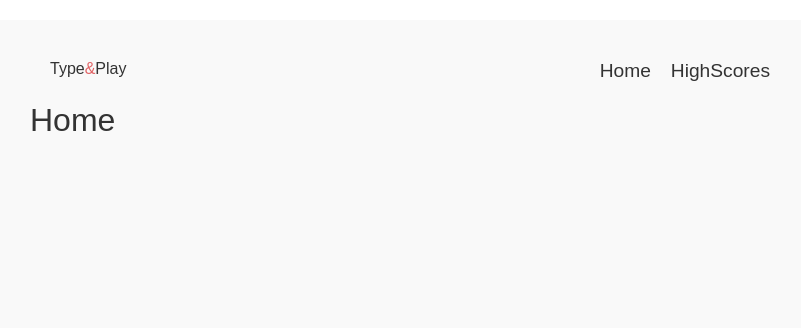
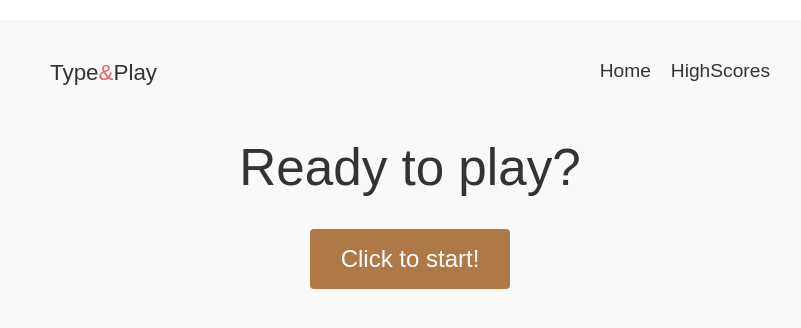
Before and after one commit to aicprog/react-type-game, a React (Create React App) app: page / in a window 1280 px wide. Shown: the top 328 px of the page, without its empty margins (230-1031 px from the left). Built offline with nearby package versions, Linux system fonts and the light colour scheme.

Commit message:
Added Styling to Game page

```diff
--- a/src/pages/Game.jsx
+++ b/src/pages/Game.jsx
@@ -1,9 +1,18 @@
-import React from 'react'
+import React from 'react';
+import { Character, GameContainer, Score, Strong, Timer } from '../styled/Game';
 
 const Game = () => {
-  return (
-    <div>Game</div>
-  )
-}
+	return (
+		<GameContainer>
+			<Score>
+				Score:<Strong>0</Strong>
+			</Score>
+			<Character>A</Character>
+			<Timer>
+				Time: <Strong>00:000</Strong>
+			</Timer>
+		</GameContainer>
+	);
+};
 
-export default Game
+export default Game;
--- a/src/pages/Home.jsx
+++ b/src/pages/Home.jsx
@@ -1,10 +1,14 @@
 import React from 'react';
+import { CTA } from '../styled/Links';
+import { Flex } from '../styled/Container';
+import { StyledTitle } from '../styled/Typography';
 
 const Home = () => {
 	return (
-		<div>
-			<h1>Home</h1>
-		</div>
+		<Flex center flexDirection={'column'}>
+			<StyledTitle>Ready to play?</StyledTitle>
+			<CTA to="/game">Click to start!</CTA>
+		</Flex>
 	);
 };
 
--- a/src/styled/Container.js
+++ b/src/styled/Container.js
@@ -6,3 +6,35 @@ export const Container = styled.div`
 	margin-top: 20px;
 	max-width: 800px;
 `;
+
+export const Flex = styled.div`
+	display: flex;
+	${({ center }) =>
+		center &&
+		`
+			justify-content: center;
+			align-items: center;
+		`}
+	${({ spaceBetween }) =>
+		spaceBetween &&
+		`
+			justify-content: space-between;
+			align-items: center;
+		`}
+  ${({ flexEnd }) =>
+		flexEnd &&
+		`
+			justify-content: flex-end;
+			align-items: center;
+		`}
+  ${({ gap }) =>
+		gap &&
+		`
+			gap: ${gap};
+		`}
+  ${({ flexDirection }) =>
+		flexDirection &&
+		`
+			flex-direction: ${flexDirection};
+		`}
+`;
--- /dev/null
+++ b/src/styled/Game.js
@@ -0,0 +1,29 @@
+import styled from 'styled-components';
+
+export const GameContainer = styled.div`
+	height: 75vh;
+	max-height: 500px;
+	display: grid;
+	grid-template-rows: 50px 1fr;
+	grid-template-columns: minmax(50px, auto) 1fr minmax(50px, auto);
+`;
+
+export const Score = styled.p`
+	font-size: 1.5rem;
+    grid-column: 1
+`;
+export const Timer = styled.p`
+	font-size: 1.5rem;
+    grid-column: 3 ;
+`;
+export const Character = styled.p`
+	font-size: 10rem;
+	grid-row: 2;
+	grid-column: 1/4;
+	text-align: center;
+	color: #e16365;
+`;
+
+export const Strong = styled.span`
+	font-weight: bold;
+`;
--- /dev/null
+++ b/src/styled/Links.js
@@ -0,0 +1,20 @@
+import styled from 'styled-components';
+import { Link } from 'react-router-dom';
+
+export const CTA = styled(Link)`
+	display: flex;
+	font-size: 1.5rem;
+	width: 200px;
+	justify-content: center;
+	align-items: center;
+	text-decoration: none;
+	padding: 16px;
+	background-color: #ae7946;
+	color: #fff;
+	border-radius: 4px;
+	transition: background-color 200ms;
+
+	&:hover {
+		background-color: #e6852a;
+	}
+`;
--- a/src/styled/Navbar.js
+++ b/src/styled/Navbar.js
@@ -8,7 +8,7 @@ export const Navbar = styled.nav`
 `;
 
 export const NavBrand = styled.div`
-	font-size: 1.4;
+	font-size: 1.4rem;
 	& > a {
 		text-decoration: none;
 	}
--- a/src/styled/Typography.js
+++ b/src/styled/Typography.js
@@ -3,3 +3,9 @@ import styled from 'styled-components';
 export const Accent = styled.span`
 	color: #e16365;
 `;
+
+export const StyledTitle = styled.h1`
+	font-size: 3.2rem;
+	text-align: center;
+	margin: 2rem;
+`;
```
